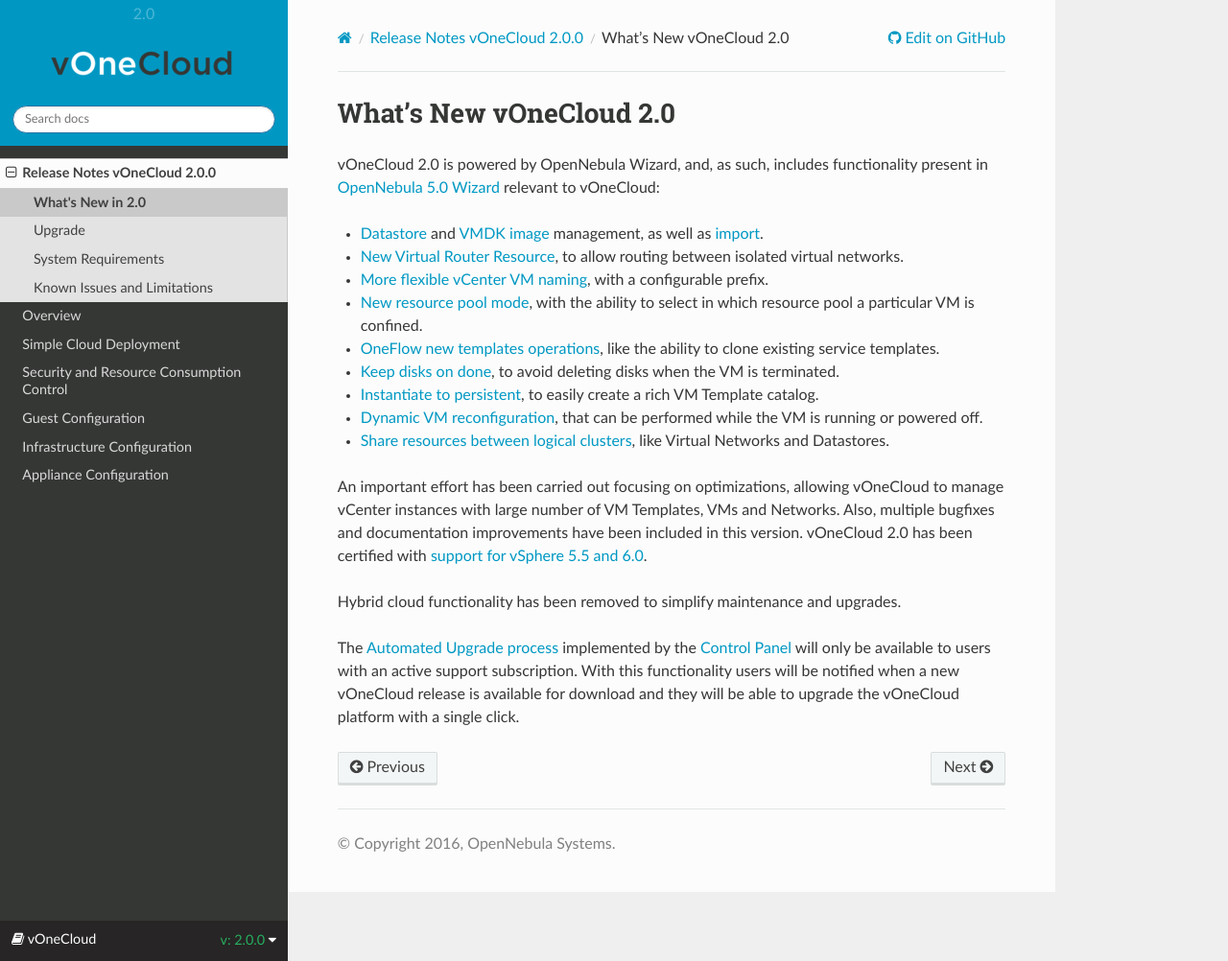
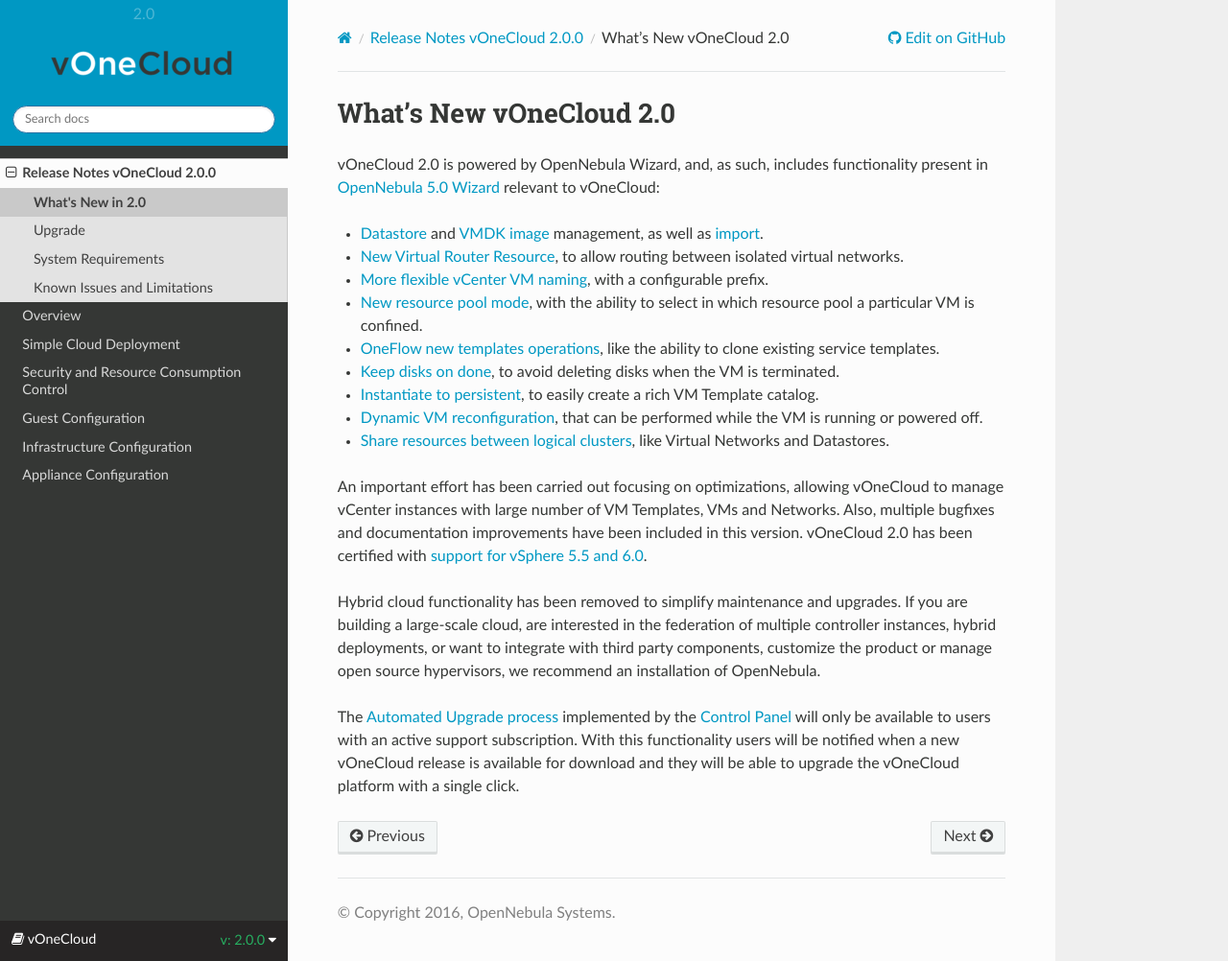
Before and after one commit to OpenNebula/vOneCloud-docs, a Sphinx documentation site: the page built from docs/source/release_notes/whats_new.rst, in a window 1280 px wide and 1002 px high. Shown: the whole window at 96% size. Built offline with Sphinx 7.4.7 and the Read the Docs theme 2.0.0, drawn with Linux system fonts in a browser that asks for light colours.

Commit message:
Update whats_new.rst

```diff
--- a/docs/source/release_notes/whats_new.rst
+++ b/docs/source/release_notes/whats_new.rst
@@ -18,6 +18,6 @@
 
 An important effort has been carried out focusing on optimizations, allowing vOneCloud to manage vCenter instances with large number of VM Templates, VMs and Networks. Also, multiple bugfixes and documentation improvements have been included in this version. vOneCloud 2.0 has been certified with :ref:`support for vSphere 5.5 and 6.0 <system_requirements>`.
 
-Hybrid cloud functionality has been removed to simplify maintenance and upgrades.
+Hybrid cloud functionality has been removed to simplify maintenance and upgrades. If you are building a large-scale cloud, are interested in the federation of multiple controller instances, hybrid deployments, or want to integrate with third party components, customize the product or manage open source hypervisors, we recommend an installation of OpenNebula.
 
 The :ref:`Automated Upgrade process <control_panel_automatic_upgrades>` implemented by the :ref:`Control Panel <control_panel>` will only be available to users with an active support subscription. With this functionality users will be notified when a new vOneCloud release is available for download and they will be able to upgrade the vOneCloud platform with a single click.
```
